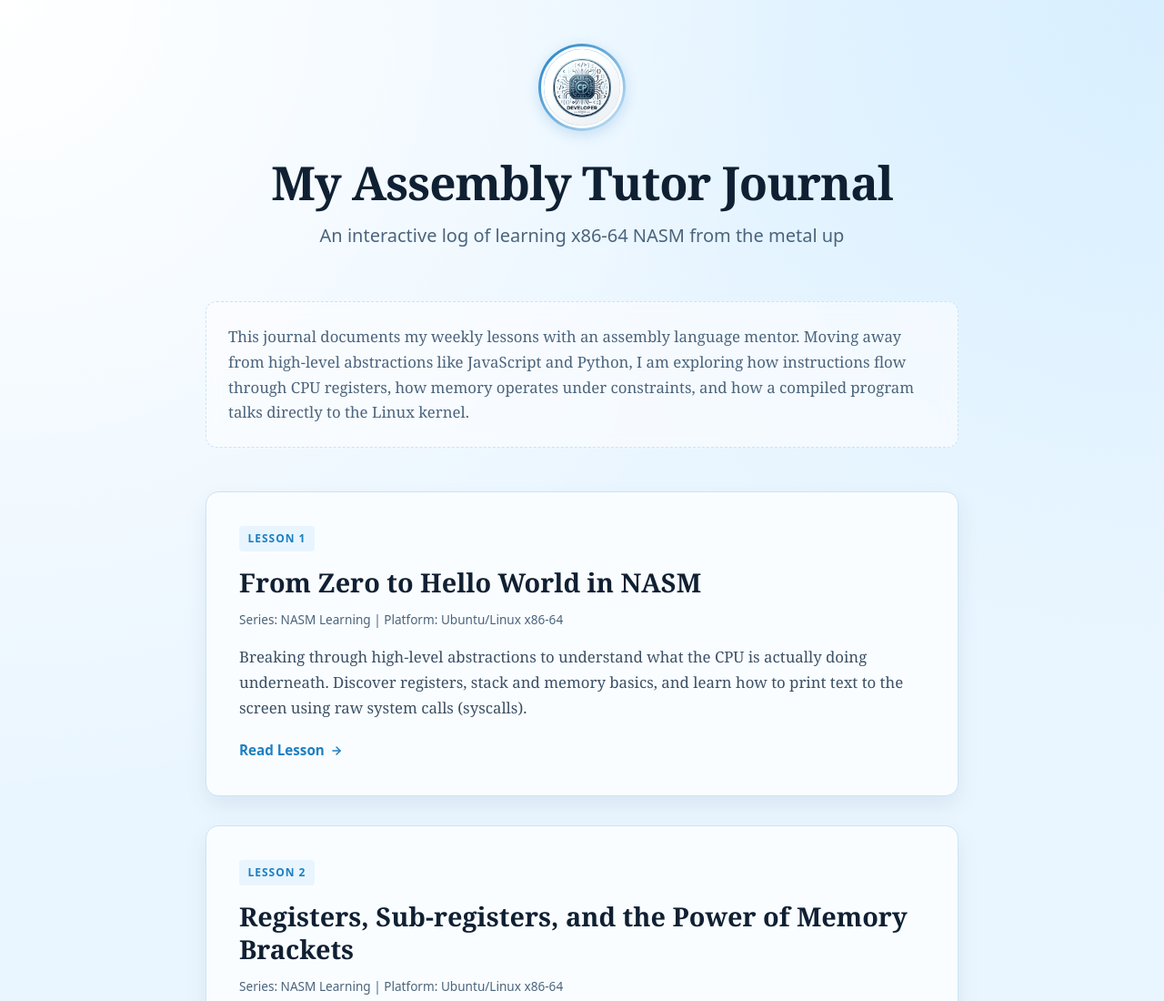
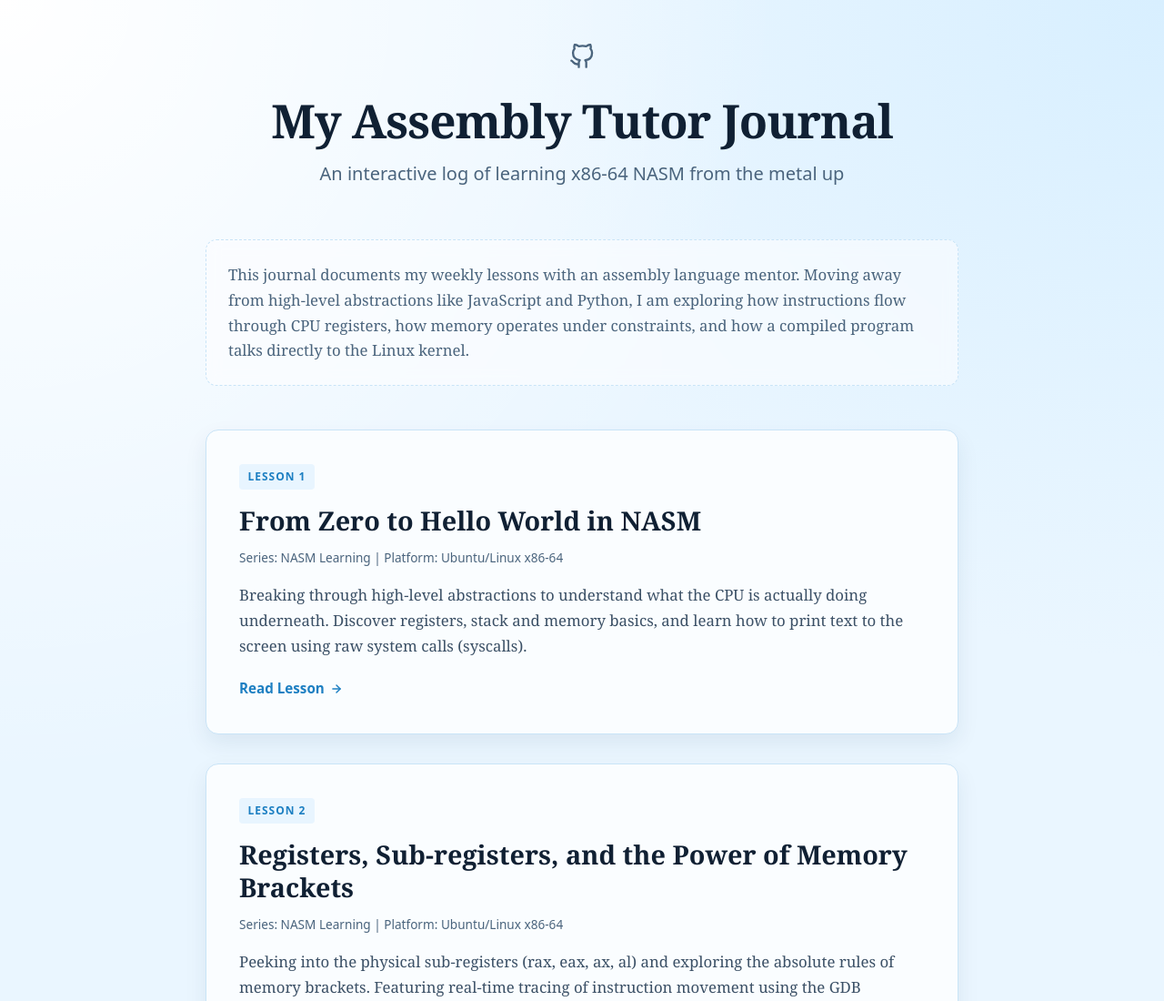
Before and after one commit to RCHKaushalya/rchtellshow, a plain HTML site: page index.html in a window 1280 px wide. Shown: the top 1100 px of the page at 91% size. Drawn offline with Linux system fonts and the light colour scheme.

Commit message:
Convert avatar to site favicon and replace header avatar with animated GitHub SVG link icon

```diff
--- a/index.html
+++ b/index.html
@@ -5,6 +5,7 @@
   <meta name="viewport" content="width=device-width, initial-scale=1" />
   <title>My Assembly Tutor Journal</title>
   <meta name="description" content="A personal journal documenting my journey learning x86-64 NASM assembly programming from the ground up, with the guidance of an expert mentor." />
+  <link rel="icon" type="image/png" href="avatar.png" />
   <style>
     :root {
       --bg: #eaf6ff;
@@ -37,30 +38,16 @@
       padding: 3rem 1rem 5rem;
     }
 
-    .avatar-link {
+    .github-link {
       display: inline-block;
       margin-bottom: 1.25rem;
-      text-decoration: none;
-      position: relative;
-      border-radius: 50%;
-      padding: 3px;
-      background: linear-gradient(135deg, var(--accent), var(--line));
-      box-shadow: 0 4px 15px rgba(29, 127, 194, 0.2);
-      transition: transform 0.3s cubic-bezier(0.34, 1.56, 0.64, 1), box-shadow 0.3s ease;
+      color: var(--muted);
+      transition: color 0.2s ease, transform 0.2s ease;
     }
 
-    .avatar-link:hover {
-      transform: scale(1.08) rotate(3deg);
-      box-shadow: 0 8px 25px rgba(29, 127, 194, 0.4);
-    }
-
-    .profile-avatar {
-      width: 90px;
-      height: 90px;
-      border-radius: 50%;
-      object-fit: cover;
-      display: block;
-      border: 3px solid var(--paper);
+    .github-link:hover {
+      color: var(--ink);
+      transform: scale(1.15);
     }
 
     header {
@@ -196,8 +183,10 @@
 <body>
   <main class="wrap">
     <header>
-      <a href="https://github.com/RCHKaushalya" target="_blank" class="avatar-link" title="Visit my GitHub Profile">
-        <img src="avatar.png" alt="Rasindu's Avatar" class="profile-avatar" />
+      <a href="https://github.com/RCHKaushalya" target="_blank" class="github-link" title="Visit my GitHub Profile">
+        <svg width="28" height="28" viewBox="0 0 24 24" fill="none" stroke="currentColor" stroke-width="2" stroke-linecap="round" stroke-linejoin="round" class="github-icon">
+          <path d="M9 19c-5 1.5-5-2.5-7-3m14 6v-3.87a3.37 3.37 0 0 0-.94-2.61c3.14-.35 6.44-1.54 6.44-7A5.44 5.44 0 0 0 20 4.77 5.07 5.07 0 0 0 19.91 1S18.73.65 16 2.48a13.38 13.38 0 0 0-7 0C6.27.65 5.09 1 5.09 1A5.07 5.07 0 0 0 5 4.77a5.44 5.44 0 0 0-1.5 3.78c0 5.42 3.3 6.61 6.44 7A3.37 3.37 0 0 0 9 18.13V22"></path>
+        </svg>
       </a>
       <h1>My Assembly Tutor Journal</h1>
       <p class="subtitle">An interactive log of learning x86-64 NASM from the metal up</p>
```
Also changed, not shown: lesson_1.html (+1 -0 lines), lesson_2.html (+1 -0 lines).
